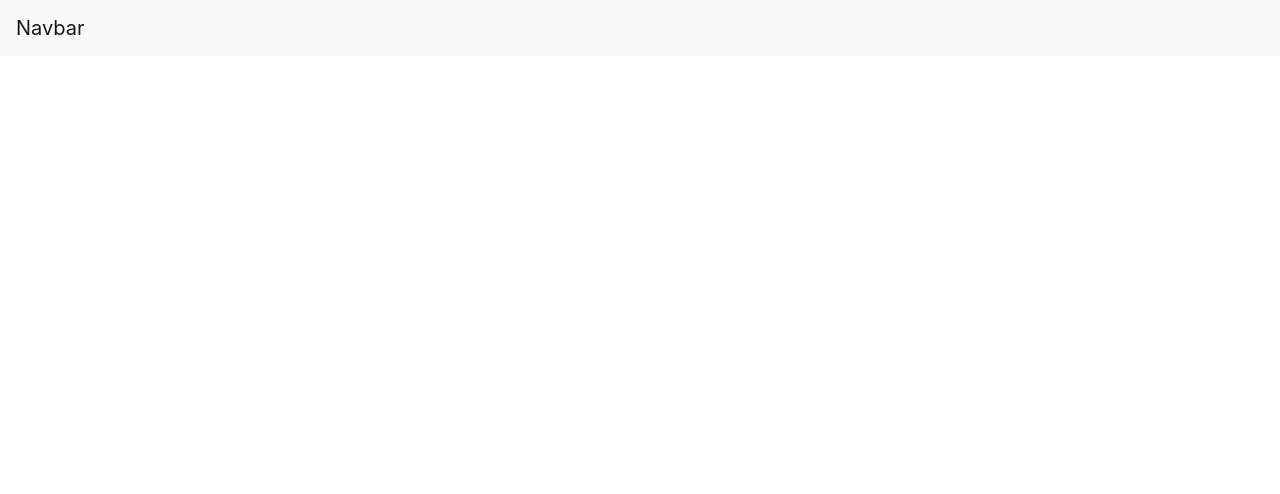
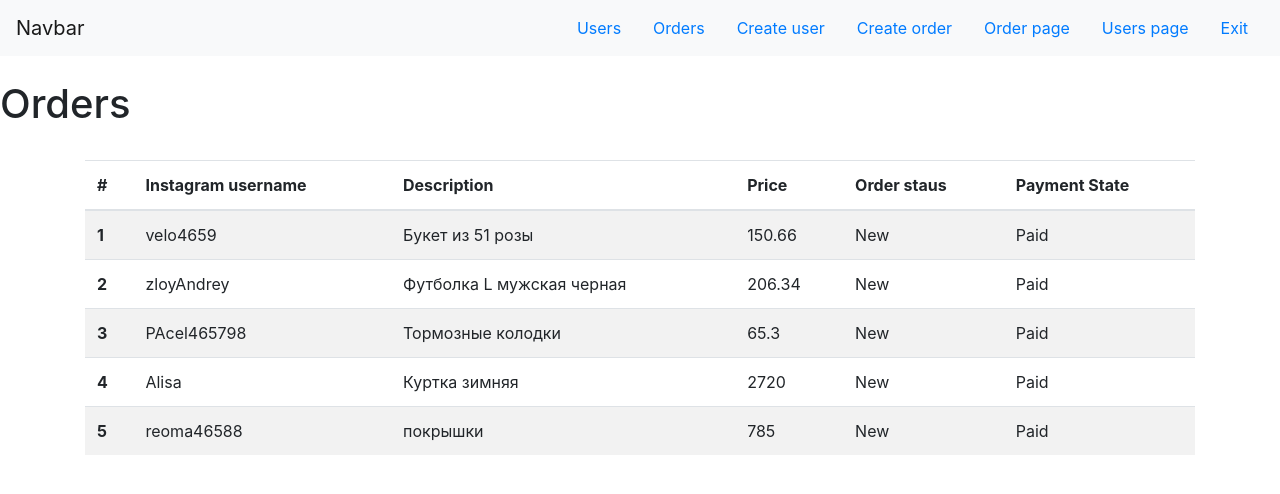
Before and after one commit to VovaSidorov/instagramCrm, a plain HTML site: page orders.html in a window 1280 px wide. Drawn offline with nearby package versions, Linux system fonts and the light colour scheme.

Commit message:
add simple users and orders pages

```diff
--- a/orders.html
+++ b/orders.html
@@ -20,6 +20,23 @@
       </div>
     </div>
 </div>
+<div class="container ">
+  <table class="table table-striped">
+    <thead>
+      <tr>
+        <th>#</th>
+        <th>Instagram username</th>
+        <th>Description</th>
+        <th>Price</th>
+        <th>Order staus</th>
+        <th>Payment State</th>
+      </tr>
+    </thead>
+    <tbody id="orders">
+
+    </tbody>
+  </table>
+</div>
 
 
 
--- a/users.html
+++ b/users.html
@@ -4,7 +4,8 @@
    <title>Урок 4</title>
    <meta charset="utf-8">
    <link rel="stylesheet" href=" https://cdnjs.cloudflare.com/ajax/libs/twitter-bootstrap/4.1.3/css/bootstrap.min.css">
- </head>
+   <link rel="stylesheet" href="style.css">
+  </head>
  <body>
 
 
@@ -20,13 +21,29 @@
       </div>
     </div>
 </div>
+<div class="container ">
+  <table class="table table-striped">
+    <thead>
+      <tr>
+        <th>#</th>
+        <th>Email</th>
+        <th>Password</th>
+        <th>Name</th>
+        <th>Role</th>
+      </tr>
+    </thead>
+    <tbody id="users">
+
+    </tbody>
+  </table>
+</div>
 
 
 
   <script src="users.js" async defer></script>
-    <script src="https://code.jquery.com/jquery-3.3.1.slim.min.js" integrity="sha384-q8i/X+965DzO0rT7abK41JStQIAqVgRVzpbzo5smXKp4YfRvH+8abtTE1Pi6jizo" crossorigin="anonymous"></script>
-<script src="https://cdnjs.cloudflare.com/ajax/libs/popper.js/1.14.3/umd/popper.min.js" integrity="sha384-ZMP7rVo3mIykV+2+9J3UJ46jBk0WLaUAdn689aCwoqbBJiSnjAK/l8WvCWPIPm49" crossorigin="anonymous"></script>
-<script src="https://stackpath.bootstrapcdn.com/bootstrap/4.1.3/js/bootstrap.min.js" integrity="sha384-ChfqqxuZUCnJSK3+MXmPNIyE6ZbWh2IMqE241rYiqJxyMiZ6OW/JmZQ5stwEULTy" crossorigin="anonymous"></script>
+  <script src="https://code.jquery.com/jquery-3.3.1.slim.min.js" integrity="sha384-q8i/X+965DzO0rT7abK41JStQIAqVgRVzpbzo5smXKp4YfRvH+8abtTE1Pi6jizo" crossorigin="anonymous"></script>
+  <script src="https://cdnjs.cloudflare.com/ajax/libs/popper.js/1.14.3/umd/popper.min.js" integrity="sha384-ZMP7rVo3mIykV+2+9J3UJ46jBk0WLaUAdn689aCwoqbBJiSnjAK/l8WvCWPIPm49" crossorigin="anonymous"></script>
+  <script src="https://stackpath.bootstrapcdn.com/bootstrap/4.1.3/js/bootstrap.min.js" integrity="sha384-ChfqqxuZUCnJSK3+MXmPNIyE6ZbWh2IMqE241rYiqJxyMiZ6OW/JmZQ5stwEULTy" crossorigin="anonymous"></script>
 
  </body>
 </html>
--- a/users.js
+++ b/users.js
@@ -1,13 +1,15 @@
-window.addEventListener("DOMContentLoaded", function (event) {
 
-let item = localStorage.length;
 
- if (item == 0){
-  document.location.href = 'index.html';
- }
+// let item = localStorage.length;
 
-var li, a, h1;
+//  if (item == 0){
+//   document.location.href = 'index.html';
+//  }
+
+var li, a, h1, tr,th, td;
 var navigation = document.getElementById("navigation");
+var users = document.getElementById("users");
+var orders = document.getElementById("orders");
 var names = [
                {"name":"Users","href":"users.html"},
                {"name":"Orders","href":"orders.html"},
@@ -17,6 +19,85 @@ var names = [
                {"name":"Users page","href":"userPage.html"},
                {"name":"Exit","href":"index.html"},
              ];
+
+let database = [
+              {id:1, login:"Andrey",email:"andrey@gmail.com",pass:"22Andrey",role:"Admin"},
+              {id:2, login:"Sergey",email:"sergey@gmail.com",pass:"Sergey33",role:"Menager"},
+              {id:3, login:"anton",email:"anton@gmail.com",pass:"24Anton789",role:"Executor"},
+              {id:4, login:"Leva",email:"leva@gmail.com",pass:"Privet",role:"Executor"}
+            ];
+
+let ordersBase = [
+              {id:1, accountname:"velo4659",orderDescription:"Букет из 51 розы",
+              price:150.66,orderStatus:"New",orderPrice:"Paid"},
+              {id:2, accountname:"zloyAndrey",orderDescription:"Футболка L мужская черная",
+              price:206.34,orderStatus:"New",orderPrice:"Paid"},
+              {id:3, accountname:"PAcel465798",orderDescription:"Тормозные колодки",
+              price:65.30,orderStatus:"New",orderPrice:"Paid"},
+              {id:4, accountname:"Alisa",orderDescription:"Куртка зимняя",
+              price:2720,orderStatus:"New",orderPrice:"Paid"},
+              {id:5, accountname:"reoma46588",orderDescription:"покрышки",
+              price:785,orderStatus:"New",orderPrice:"Paid"},
+
+            ];
+
+if (document.location.href.indexOf('users') != -1){
+
+ for (var i=0;i<database.length;i++){
+tr = document.createElement('tr');
+th = document.createElement('th');
+tdEmail = document.createElement('td');
+tdPass = document.createElement('td');
+tdLogin = document.createElement('td');
+tdRole = document.createElement('td');
+
+th.innerHTML = database[i].id;
+tr.appendChild(th)
+
+tdEmail.innerHTML = database[i].email;
+tdPass.innerHTML = database[i].pass;
+tdLogin.innerHTML = database[i].login;
+tdRole.innerHTML = database[i].role;
+
+tr.appendChild(tdEmail);
+tr.appendChild(tdPass);
+tr.appendChild(tdLogin);
+tr.appendChild(tdRole);
+users.appendChild(tr);
+ }
+}
+
+if (document.location.href.indexOf('orders') != -1){
+
+  for (var i=0;i<ordersBase.length;i++){
+ tr = document.createElement('tr');
+ th = document.createElement('th');
+ tdAccountName = document.createElement('td');
+ tdOrderDescription = document.createElement('td');
+ tdPrice = document.createElement('td');
+ tdOrderStatus = document.createElement('td');
+ tdOrderPrice = document.createElement('td');
+
+ th.innerHTML = ordersBase[i].id;
+ tr.appendChild(th)
+
+ tdAccountName.innerHTML = ordersBase[i].accountname;
+ tdOrderDescription.innerHTML = ordersBase[i].orderDescription;
+ tdPrice.innerHTML = ordersBase[i].price;
+ tdOrderStatus.innerHTML = ordersBase[i].orderStatus;
+ tdOrderPrice.innerHTML = ordersBase[i].orderPrice;
+
+ tr.appendChild(tdAccountName);
+ tr.appendChild(tdOrderDescription);
+ tr.appendChild(tdPrice);
+ tr.appendChild(tdOrderStatus);
+ tr.appendChild(tdOrderPrice);
+ orders.appendChild(tr);
+  }
+ }
+
+
+
 for (var i=0;i<names.length;i++){
   li = document.createElement('li');
   a = document.createElement('a');
@@ -43,5 +124,3 @@ document.location.href = 'index.html';
 localStorage.clear();
 
  });
-
-});
```
